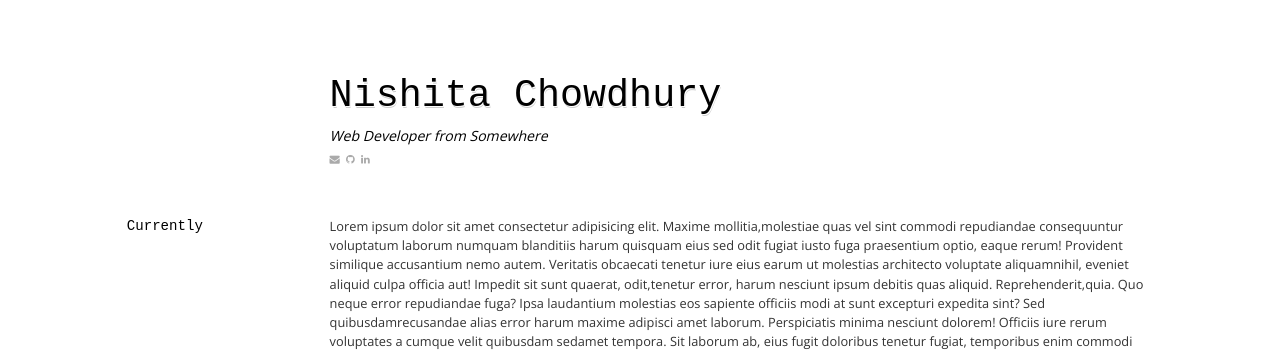
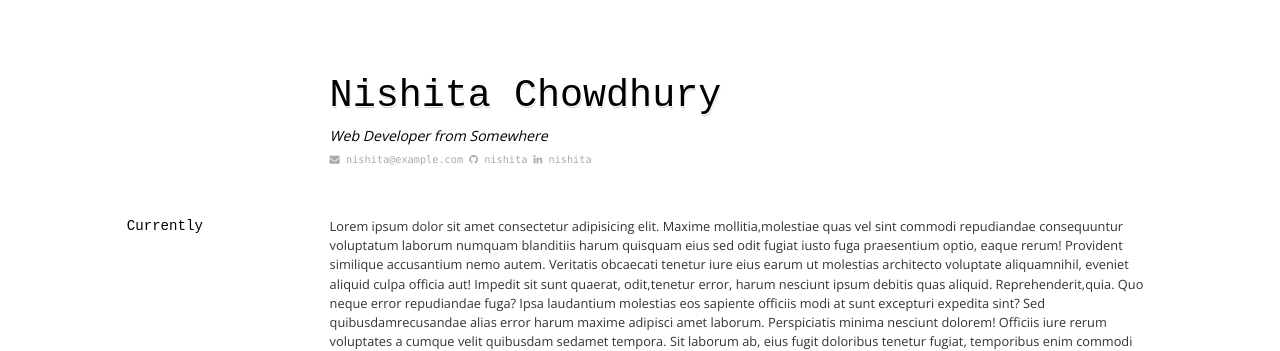
Before and after one commit to Uzzal-Bhowmik/jekyll-vitae, a Jekyll site: the page built from index.md, in a window 1280 px wide. Shown: the top 351 px of the page. Built offline with Jekyll 4.4.1, drawn with Linux system fonts in a browser that asks for light colours; nearby versions of some CDN libraries.

Commit message:
Update _config.yml

```diff
--- a/_config.yml
+++ b/_config.yml
@@ -11,15 +11,15 @@ favicon:
 
 mail:
   url:  # URL of your email address (e.g. person@example.com)
-  address:  #Write whatever you want :-)
+  address: nishita@example.com #Write whatever you want :-)
 
 github:
   url:   # URL of your GitHub account (e.g. https://github.com/username)
-  username:
+  username: nishita
 
 linkedin:  # URL of your linkedin address
   url:
-  username:
+  username: nishita
 
 
 # If you're hosting your site at a Project repository on GitHub pages
```
